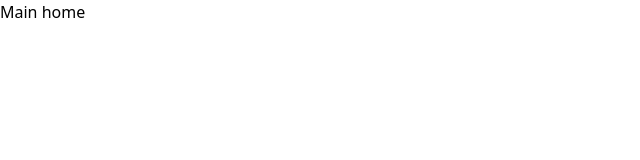
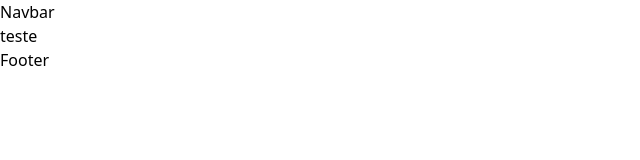
Before and after one commit to ngrpedro/nextapp, a Next.js app: page / in a window 1280 px wide. Shown: the top 160 px of the page, without its empty margins (0-640 px from the left). Built offline with nearby package versions, Linux system fonts and the light colour scheme.

Commit message:
layout component (init navbar + footer)

```diff
--- /dev/null
+++ b/src/components/footer.tsx
@@ -0,0 +1,7 @@
+import React from "react";
+
+const Footer = () => {
+  return <div>Footer</div>;
+};
+
+export default Footer;
--- /dev/null
+++ b/src/components/layout.tsx
@@ -0,0 +1,19 @@
+import React from "react";
+import Footer from "./footer";
+import Navbar from "./navbar";
+
+interface Props {
+  children: React.ReactNode;
+}
+
+const Layout = ({ children }: Props) => {
+  return (
+    <div>
+      <Navbar />
+      {children}
+      <Footer />
+    </div>
+  );
+};
+
+export default Layout;
--- /dev/null
+++ b/src/components/navbar.tsx
@@ -0,0 +1,7 @@
+import React from "react";
+
+const Navbar = () => {
+  return <div>Navbar</div>;
+};
+
+export default Navbar;
--- a/src/pages/index.tsx
+++ b/src/pages/index.tsx
@@ -1,7 +1,16 @@
+import Head from "next/head";
 import React from "react";
+import Layout from "./../components/layout";
 
 const index = () => {
-  return <div>Main home</div>;
+  return (
+    <Layout>
+      <Head>
+        <title>Home</title>
+      </Head>
+      teste
+    </Layout>
+  );
 };
 
 export default index;
```
